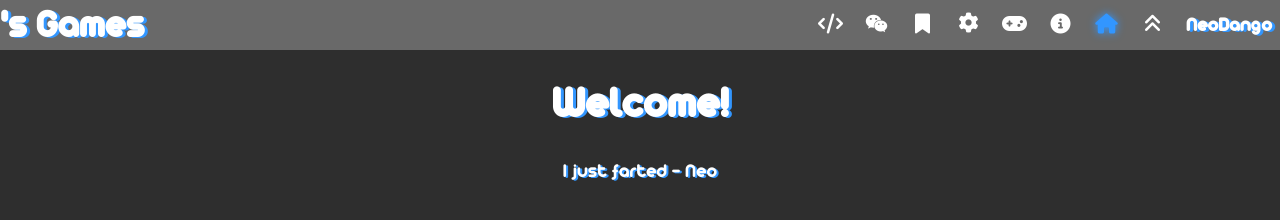
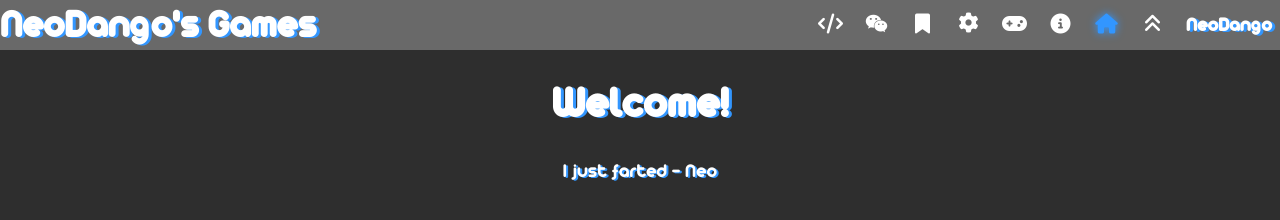
Before and after one commit to NeoDango/AldinIsNotBaldin, a plain HTML site: page index.html in a window 1280 px wide. Drawn offline with Linux system fonts and the light colour scheme.

Commit message:
Update index.html

```diff
--- a/index.html
+++ b/index.html
@@ -14,7 +14,7 @@
    <!-- Navigation Bar -->
   <nav class="bar" id="nav">
     <!-- Site Header -->
-    <h2 id="header"><a class="NeoDango">NeoDango</a>'s Games</h2>
+    <h2 id="header"><a class="NeoDango">NeoDango</a>NeoDango's Games</h2>
     <!-- Navigation Bar Toggle -->
     <a class="updown" id="updown" onclick="b=!b; xd()"><i id='ud' class="fa fa-fw fa-angle-double-up"></i></a>
     <a class="active"><i class="fa fa-fw fa-home"></i></a>
```
